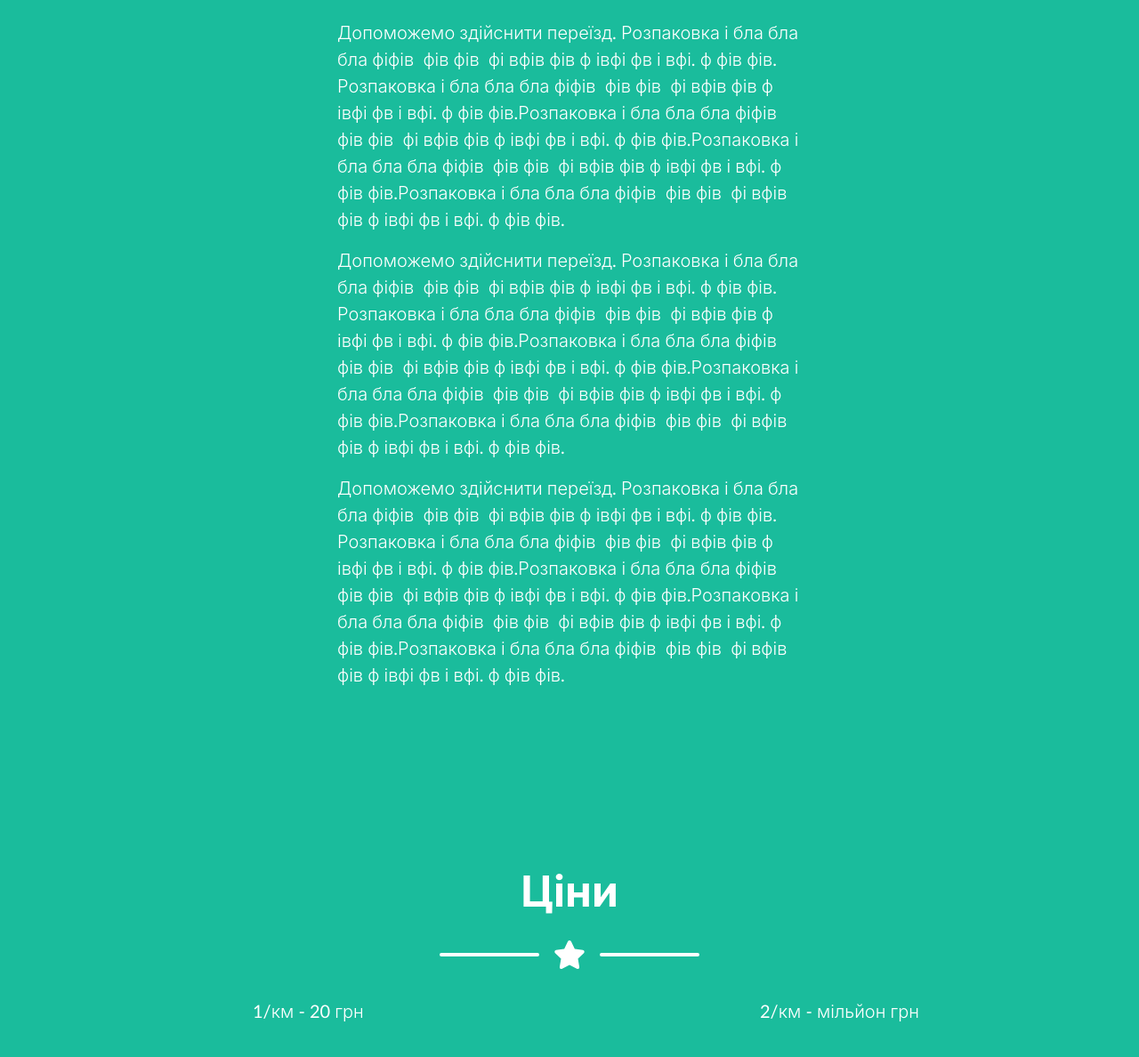
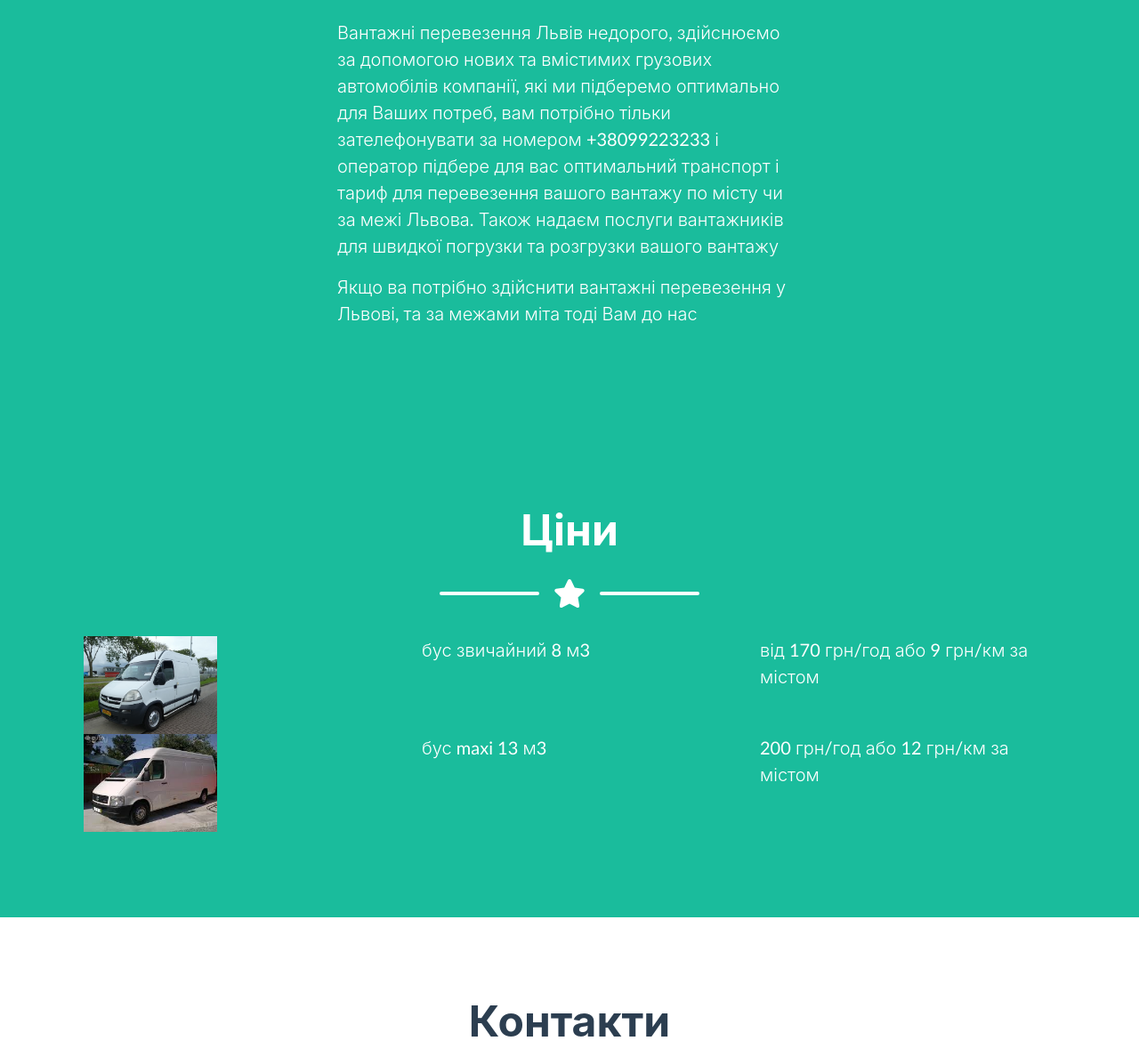
Before and after one commit to Vesli1715/delivery-service-lviv, a plain HTML site: page index.html in a window 1280 px wide. Shown: the part 255-1443 px from the top of the page at 89% size. Drawn offline with nearby package versions, Linux system fonts and the light colour scheme.

Commit message:
added seo part in head and some content

```diff
--- a/index.html
+++ b/index.html
@@ -5,10 +5,10 @@
         <meta name="viewport" content="width=device-width, initial-scale=1, shrink-to-fit=no">
         <!--SEO block-->
         <link href="images/favicon.ico" rel="icon" type="image/x-icon">
-        <meta name="description" content="Вантажні перевезення Львів | недорого | швидко| якісно">
+        <meta name="description" content="Вантажні перевезення Львів|недорого|швидко|якісно">
         <meta name="author" content="">
         <meta name="abstract" content="ВАНТАЖНІ ПЕРЕВЕЗЕННЯ ЛЬВІВ">
-        <meta name="keywords" content="(Keywords): вантажні, перевезення, львів, недорого, дешево, ціна, вартість, по, Україні, вантажу, вантажоперевезення, вантажів, замовити, за, км">
+        <meta name="keywords" content="вантажні, перевезення, львів, недорого, дешево, ціна, вартість, по, Україні, вантажу, вантажоперевезення, вантажів, замовити, за, км">
         <meta name="news_keywords" content="вантажні перевезення львів, вантажні перевезення львів недорого, вантажні перевезення львів дешево, вантажні перевезення львів ціна,  квартирний переїзд львів, офісний переїзд львів,вивіз буд сміття львів, вантажні перевезення по Україні, перевезення вантажу львів, вантажоперевезення львів, перевезення вантажів львів, замовити вантажні перевезення львів">
 
         <title>ВАНТАЖНІ ПЕРЕВЕЗЕННЯ ЛЬВІВ НЕДОРОГО | ВАНТАЖНЕ ТАКСІ | ГРУЗОПЕРВОЗКИ</title>
@@ -23,6 +23,7 @@
     <body id="page-top">
         <nav class="navbar navbar-expand-lg bg-secondary fixed-top" id="mainNav">
             <div class="container"><a class="navbar-brand js-scroll-trigger" href="#page-top">Вантажні перевезення Львів</a>
+            <div class="container"><a class="navbar-brand js-scroll-trigger" href="tel:+7 (8142) 33 22 11"> +380680551111 </a>
                 <button class="navbar-toggler navbar-toggler-right font-weight-bold bg-primary text-white rounded" type="button" data-toggle="collapse" data-target="#navbarResponsive" aria-controls="navbarResponsive" aria-expanded="false" aria-label="Toggle navigation">Menu <i class="fas fa-bars"></i></button>
                 <div class="collapse navbar-collapse" id="navbarResponsive">
                     <ul class="navbar-nav ml-auto">
@@ -54,9 +55,8 @@
                 <!-- About Section Content-->
                 <div class="row">
                     <div class="col-6 offset-3">
-                        <p class="pre-wrap lead">Допоможемо здійснити переїзд. Розпаковка і бла бла бла фіфів  фів фів  фі вфів фів ф івфі фв і вфі. ф фів фів. Розпаковка і бла бла бла фіфів  фів фів  фі вфів фів ф івфі фв і вфі. ф фів фів.Розпаковка і бла бла бла фіфів  фів фів  фі вфів фів ф івфі фв і вфі. ф фів фів.Розпаковка і бла бла бла фіфів  фів фів  фі вфів фів ф івфі фв і вфі. ф фів фів.Розпаковка і бла бла бла фіфів  фів фів  фі вфів фів ф івфі фв і вфі. ф фів фів.</p>
-                        <p class="pre-wrap lead">Допоможемо здійснити переїзд. Розпаковка і бла бла бла фіфів  фів фів  фі вфів фів ф івфі фв і вфі. ф фів фів. Розпаковка і бла бла бла фіфів  фів фів  фі вфів фів ф івфі фв і вфі. ф фів фів.Розпаковка і бла бла бла фіфів  фів фів  фі вфів фів ф івфі фв і вфі. ф фів фів.Розпаковка і бла бла бла фіфів  фів фів  фі вфів фів ф івфі фв і вфі. ф фів фів.Розпаковка і бла бла бла фіфів  фів фів  фі вфів фів ф івфі фв і вфі. ф фів фів.</p>
-                        <p class="pre-wrap lead">Допоможемо здійснити переїзд. Розпаковка і бла бла бла фіфів  фів фів  фі вфів фів ф івфі фв і вфі. ф фів фів. Розпаковка і бла бла бла фіфів  фів фів  фі вфів фів ф івфі фв і вфі. ф фів фів.Розпаковка і бла бла бла фіфів  фів фів  фі вфів фів ф івфі фв і вфі. ф фів фів.Розпаковка і бла бла бла фіфів  фів фів  фі вфів фів ф івфі фв і вфі. ф фів фів.Розпаковка і бла бла бла фіфів  фів фів  фі вфів фів ф івфі фв і вфі. ф фів фів.</p>
+                        <p class="pre-wrap lead">Вантажні перевезення Львів недорого, здійснюємо за допомогою нових та вмістимих грузових автомобілів компанії, які ми підберемо оптимально для Ваших потреб, вам потрібно тільки зателефонувати за номером +38099223233 і оператор підбере для вас оптимальний транспорт і тариф для перевезення вашого вантажу по місту чи за межі Львова. Також надаєм послуги вантажників для швидкої погрузки та розгрузки вашого вантажу </p>
+                        <p class="pre-wrap lead">Якщо ва потрібно здійснити вантажні перевезення у Львові, та за межами міта тоді Вам до нас</p>
                     </div>
                 </div>
             </div>
@@ -77,10 +77,24 @@
                 <!-- About Section Content-->
                 <div class="row">
                     <div class="col-lg-4 ml-auto">
-                        <p class="pre-warp lead">1/км - 20 грн</p>
+                       <img src="images/movano.jpg" alt="opel movano" width="150" height="110">
                     </div>
                     <div class="col-lg-4 ml-auto">
-                        <p class="pre-warp lead">2/км - мільйон грн</p>
+                        <p class="pre-warp lead">бус звичайний 8 м3</p>
+                    </div>
+                    <div class="col-lg-4 ml-auto">
+                        <p class="pre-warp lead"> від 170 грн/год або 9 грн/км за містом</p>
+                    </div>
+                </div>
+                <div class="row">
+                	  <div class="col-lg-4 ml-auto">
+                       <img src="images/LT_maxi	.jpg" alt="LT maxi" width="150" height="110">
+                    </div>
+                    <div class="col-lg-4 ml-auto">
+                        <p class="pre-warp lead">бус maxi 13 м3 </p>
+                    </div>
+                    <div class="col-lg-4 ml-auto">
+                        <p class="pre-warp lead"> 200 грн/год або 12 грн/км за містом</p>
                     </div>
                 </div>
             </div>
```
Also changed, not shown: images/LT_maxi.jpg (added), images/movano.jpg (added), images/truck-icon copy.ico (renamed from icon/truck-icon copy.ico).
